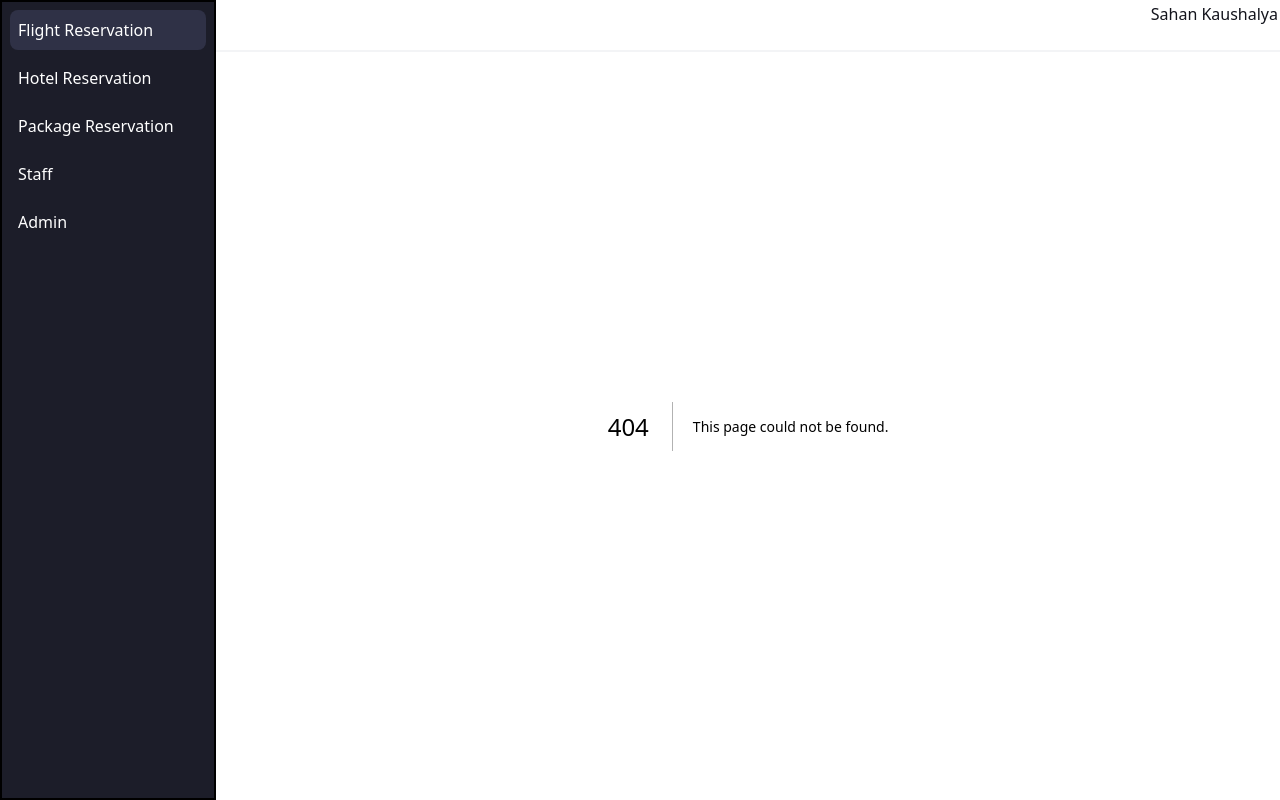
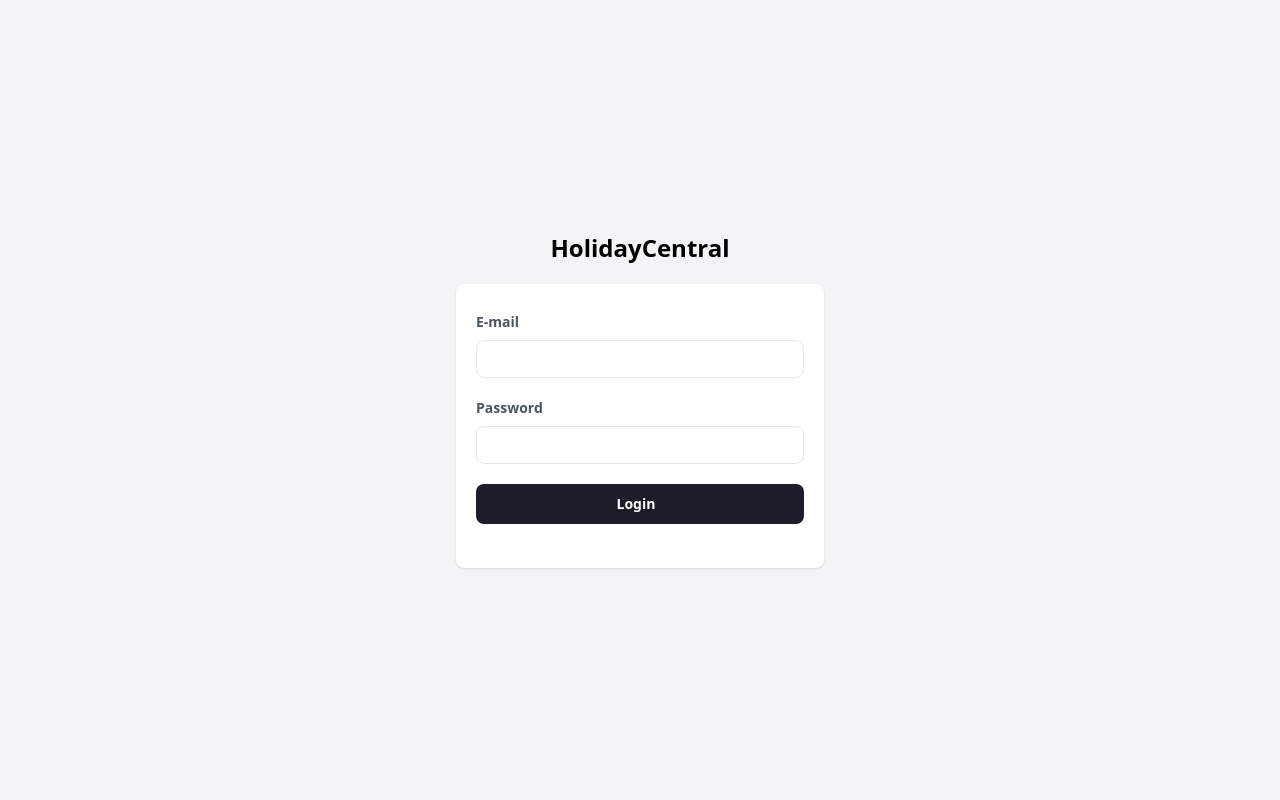
Before and after one commit to sahanK/HolidayCentral, a Next.js app in the folder frontend/: page /login in a window 1280 px wide. Before the commit this address had no page. Built offline with nearby package versions, Linux system fonts and the light colour scheme.

Commit message:
Implemented Login page

```diff
--- a/frontend/package.json
+++ b/frontend/package.json
@@ -10,6 +10,7 @@
   },
   "dependencies": {
     "@headlessui/react": "^1.7.14",
+    "@reduxjs/toolkit": "^1.9.5",
     "@types/node": "18.16.1",
     "@types/react": "18.2.0",
     "@types/react-dom": "18.2.1",
@@ -22,6 +23,7 @@
     "react": "18.2.0",
     "react-dom": "18.2.0",
     "react-dropzone": "^14.2.3",
+    "react-redux": "^8.0.5",
     "react-spinners": "^0.13.8",
     "tailwindcss": "3.3.2",
     "typescript": "5.0.4"
--- a/frontend/src/pages/_app.tsx
+++ b/frontend/src/pages/_app.tsx
@@ -2,8 +2,15 @@
 import Topbar from '@/components/Topbar'
 import '@/styles/globals.css'
 import type { AppProps } from 'next/app'
+import { store } from '../redux/store';
+import { Provider } from 'react-redux';
 
-export default function App({ Component, pageProps }: AppProps) {
+const App = ({ Component, pageProps, ...appProps }: AppProps) => {
+
+  const getContent = () => {
+    if (appProps.router.pathname.includes('login')) {
+      return <Component {...pageProps} />
+    }
     return (
       <div className='h-screen w-screen flex flex-row'>
         <Sidebar />
@@ -14,3 +21,12 @@
       </div>
     )
   }
+
+  return (
+    <Provider store={store}>
+      {getContent()}
+    </Provider>
+  )
+}
+
+export default App;
--- /dev/null
+++ b/frontend/src/pages/login.tsx
@@ -0,0 +1,65 @@
+import React, { useState } from 'react';
+import { useAppDispatch } from '@/redux/hooks';
+import { setToken, setUser } from '@/redux/sclices/userSlice';
+import { authLogin } from '@/server/auth';
+import ResponseMessage from '@/components/ResponseMessage';
+
+const login: React.FC = () => {
+  const dispatch = useAppDispatch();
+
+  const [emailInput, setEmailInput] = useState<string>('');
+  const [passwordInput, setPasswordInput] = useState<string>('');
+  const [responseMessage, setResponseMessage] = useState<{ type: "success" | "danger", message: string}>();
+
+  const onLoginClick = async () => {
+    if (emailInput !== '' && passwordInput !== '') {
+      setResponseMessage(undefined);
+      const apiResponse = await authLogin(emailInput, passwordInput);
+      if (apiResponse && apiResponse.token && apiResponse.data && !apiResponse.error) {
+        dispatch(setUser(apiResponse.data));
+        dispatch(setToken(apiResponse.token));
+      } else if (apiResponse && !apiResponse.success && apiResponse?.error) {
+        setResponseMessage({ type: 'danger', message: apiResponse.error });
+      }
+    }
+  };
+
+  return (
+    <div className="min-h-screen bg-gray-100 flex flex-col justify-center sm:py-12">
+      <div className="p-10 xs:p-0 mx-auto md:w-full md:max-w-md">
+        <h1 className="font-bold text-center text-2xl mb-5">HolidayCentral</h1>
+        <div className="bg-white shadow w-full rounded-lg divide-y divide-gray-200">
+          <div className="px-5 py-7">
+            <label className="font-semibold text-sm text-gray-600 pb-1 block">E-mail</label>
+            <input
+              type="text"
+              className="border rounded-lg px-3 py-2 mt-1 mb-5 text-sm w-full"
+              onChange={(e) => setEmailInput(e.target.value)}
+              value={emailInput}
+            />
+            <label className="font-semibold text-sm text-gray-600 pb-1 block">Password</label>
+            <input
+              type="password"
+              className="border rounded-lg px-3 py-2 mt-1 mb-5 text-sm w-full"
+              onChange={(e) => setPasswordInput(e.target.value)}
+              value={passwordInput}
+            />
+            <button
+              type="button"
+              className="bg-grayscale-80 hover:bg-grayscale-60 text-white w-full py-2.5 rounded-lg text-sm font-semibold text-center mb-[16px]"
+              onClick={(e) => {
+                e.preventDefault();
+                onLoginClick();
+              }}
+            >
+              <span className="inline-block mr-2">Login</span>
+            </button>
+            {responseMessage && <ResponseMessage type={responseMessage.type} message={responseMessage.message} />}
+          </div>
+        </div>
+      </div>
+    </div>
+  );
+};
+
+export default login;
--- a/frontend/src/pages/staff/hotels.tsx
+++ b/frontend/src/pages/staff/hotels.tsx
@@ -34,12 +34,12 @@
           </thead>
           <tbody className="divide-y divide-gray-100 border-t border-gray-100">
           {
-            Array(10).fill(0).map((row) => <FlightTableRow />)
+            // Array(10).fill(0).map((row) => <FlightTableRow />)
           }
           </tbody>
         </table>
       </div>
-      <FileUploadModal isOpen={isOpen} setIsOpen={setIsOpen} />
+      {/* <FileUploadModal isOpen={isOpen} setIsOpen={setIsOpen} /> */}
     </div>
   );
 };
--- a/frontend/src/pages/staff/packages.tsx
+++ b/frontend/src/pages/staff/packages.tsx
@@ -34,12 +34,12 @@
           </thead>
           <tbody className="divide-y divide-gray-100 border-t border-gray-100">
           {
-            Array(10).fill(0).map((row) => <FlightTableRow />)
+            // Array(10).fill(0).map((row) => <FlightTableRow />)
           }
           </tbody>
         </table>
       </div>
-      <FileUploadModal isOpen={isOpen} setIsOpen={setIsOpen} />
+      {/* <FileUploadModal isOpen={isOpen} setIsOpen={setIsOpen} /> */}
     </div>
   );
 };
--- /dev/null
+++ b/frontend/src/redux/hooks.ts
@@ -0,0 +1,6 @@
+import { useDispatch, useSelector } from 'react-redux';
+import type { TypedUseSelectorHook } from 'react-redux';
+import type { RootState, AppDispatch } from './store';
+
+export const useAppDispatch: () => AppDispatch = useDispatch;
+export const useAppSelector: TypedUseSelectorHook<RootState> = useSelector;
--- /dev/null
+++ b/frontend/src/redux/sclices/userSlice.ts
@@ -0,0 +1,29 @@
+import { createSlice } from '@reduxjs/toolkit';
+import type { PayloadAction } from '@reduxjs/toolkit';
+
+export interface UserState {
+  user: User | null;
+  token: string | null;
+};
+
+const initialState: UserState = {
+  user: null,
+  token: null,
+};
+
+export const counterSlice = createSlice({
+  name: 'user',
+  initialState,
+  reducers: {
+    setUser: (state, action: PayloadAction<User>) => {
+      state.user = action.payload
+    },
+    setToken: (state, action: PayloadAction<string>) => {
+      state.token = action.payload
+    },
+  },
+});
+
+export const { setUser, setToken } = counterSlice.actions;
+
+export default counterSlice.reducer;
--- /dev/null
+++ b/frontend/src/redux/store.ts
@@ -0,0 +1,11 @@
+import { configureStore } from '@reduxjs/toolkit';
+import userReducer from '../redux/sclices/userSlice';
+
+export const store = configureStore({
+  reducer: {
+    user: userReducer,
+  },
+});
+
+export type RootState = ReturnType<typeof store.getState>;
+export type AppDispatch = typeof store.dispatch;
--- /dev/null
+++ b/frontend/src/server/auth.ts
@@ -0,0 +1,23 @@
+import axios from 'axios';
+
+export const authLogin = async (email: string, password: string): Promise<LoginAPIResponse | null> => {
+  try {
+    const response = await axios.post('https://holidaycentral-production.up.railway.app/api/v1/auth/login', {
+      email,
+      password
+    }, {
+      headers: {
+        'Content-Type': 'application/json',
+      }
+    });
+    const apiResponse: LoginAPIResponse = response.data;
+    return apiResponse;
+  } catch (error) {
+    console.error(error);
+    if (axios.isAxiosError(error)) {
+      const errorResponse: LoginAPIResponse = error.response?.data
+      return errorResponse;
+    }
+    return null;
+  }
+}
--- a/frontend/src/server/flights.ts
+++ b/frontend/src/server/flights.ts
@@ -1,4 +1,4 @@
-import axios, { AxiosError } from 'axios';
+import axios from 'axios';
 
 export const addFlights = async (file: any): Promise<AddFlightsAPIResponse | null> => {
   try {
@@ -12,7 +12,7 @@
     });
     const apiResponse: AddFlightsAPIResponse = response.data;
     return apiResponse;
-  } catch (error: any | AxiosError) {
+  } catch (error) {
     console.error(error);
     if (axios.isAxiosError(error)) {
       const errorResponse: AddFlightsAPIResponse = error.response?.data
--- /dev/null
+++ b/frontend/src/types/User.d.ts
@@ -0,0 +1,6 @@
+type User = {
+  first_name: string;
+  last_name: string;
+  email: string;
+  role: string;
+}
```
Also changed, not shown: frontend/src/types/APIResponse.d.ts (+7 -0 lines), 1 other file (tests, documents, lock files or other folders). Lines whose indentation alone changed are shown as unchanged.
